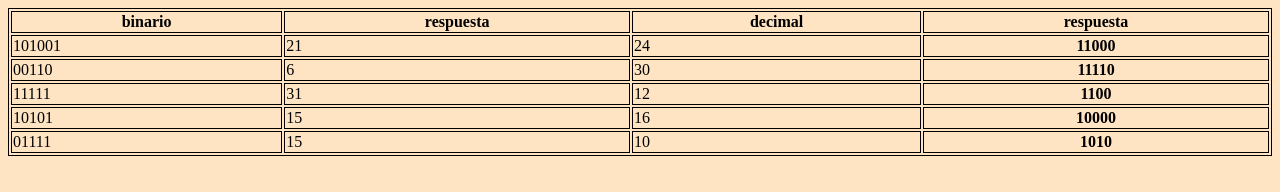
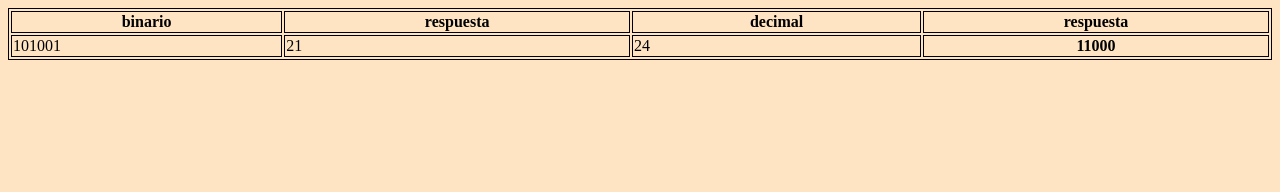
Before and after one commit to Diefer3/-practica-1.1-html, a plain HTML site: page index.html in a window 1280 px wide. Drawn offline with Linux system fonts and the light colour scheme.

Commit message:
segunda fila

```diff
--- a/index.html
+++ b/index.html
@@ -32,30 +32,7 @@
             <td>24</td>
             <th>11000</th>
         </tr>
-        <tr>
-            <td>00110</td>
-            <td>6</td>
-            <td>30</td>
-            <th>11110</th>
-        </tr>
-        <tr>
-            <td>11111</td>
-            <td>31</td>
-            <td>12</td>
-            <th>1100</th>
-        </tr>
-        <tr>
-            <td>10101</td>
-            <td>15</td>
-            <td>16</td>
-            <th>10000</th>
-        </tr>
-        <tr>
-            <td>01111</td>
-            <td>15</td>
-            <td>10</td>
-            <th>1010</th>
-        </tr>
+
     </table>
 </body>
 </html>
```
